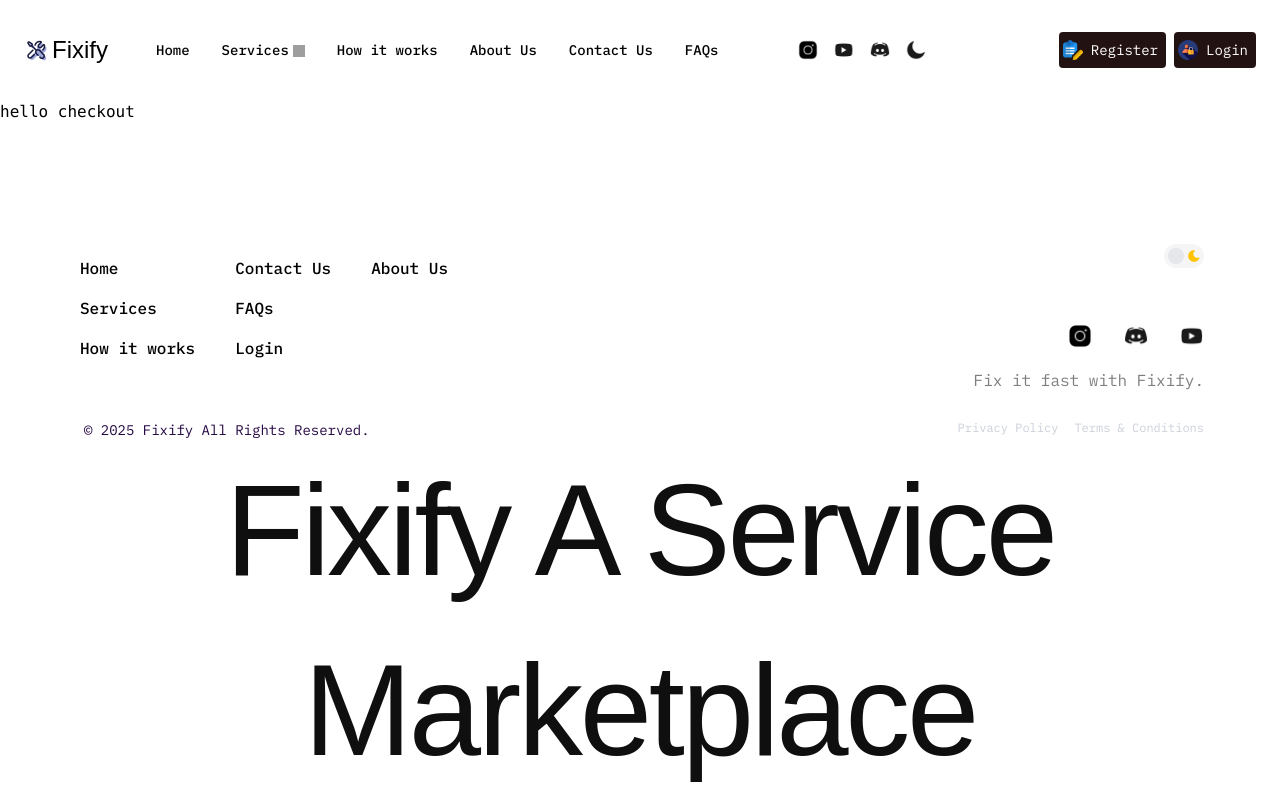
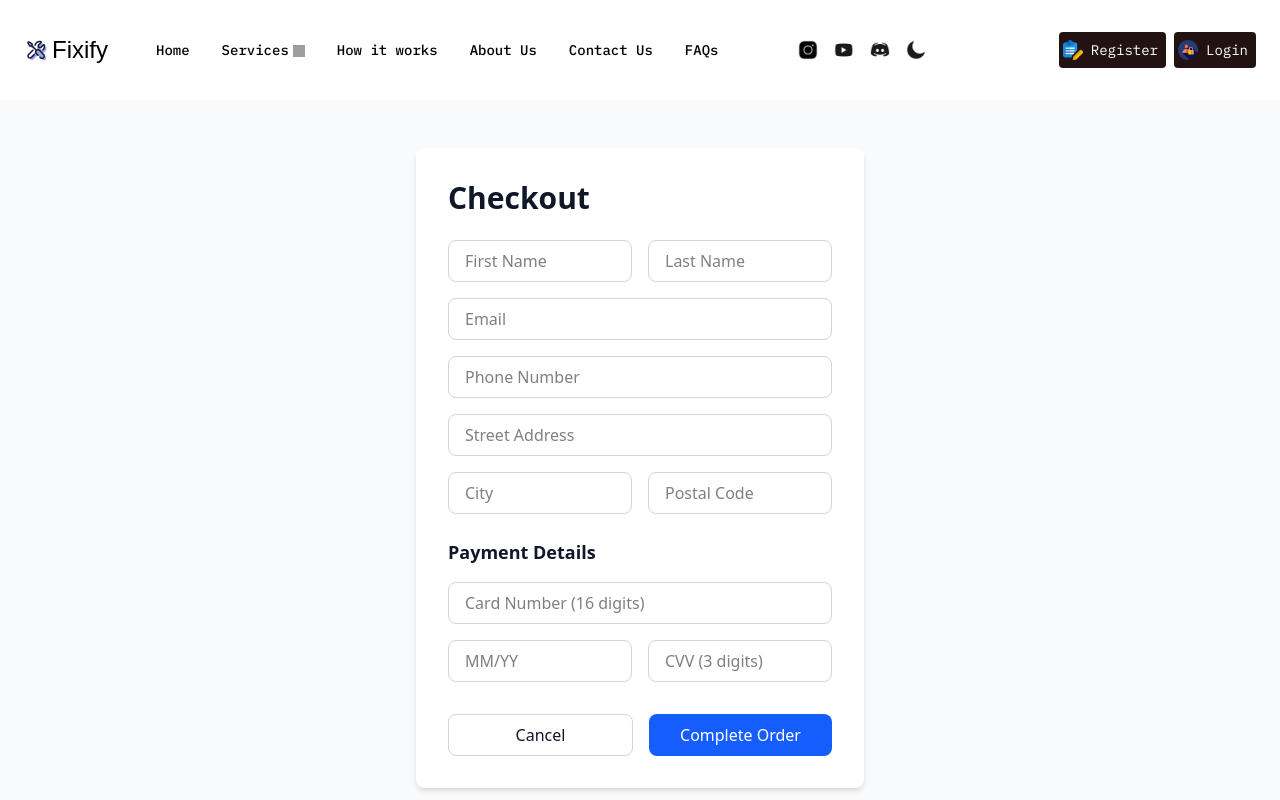
Before and after one commit to abdulrehman142/Fixify, a React (Vite) app: page /checkout in a window 1280 px wide. Shown: the top 800 px of the page. Built offline with nearby package versions, Linux system fonts and the light colour scheme; no server answers; grey boxes are pictures that could not be loaded; a web font is replaced by a local one.

Commit message:
"feat:checkout"

```diff
--- a/src/pages/Checkout.tsx
+++ b/src/pages/Checkout.tsx
@@ -1,9 +1,179 @@
+import { useState } from "react";
+import { useNavigate } from "react-router-dom";
 
 const Checkout = () => {
+  const navigate = useNavigate();
+  const [formData, setFormData] = useState({
+    firstName: "",
+    lastName: "",
+    email: "",
+    phone: "",
+    address: "",
+    city: "",
+    postalCode: "",
+    cardNumber: "",
+    expiryDate: "",
+    cvv: "",
+  });
+
+  const [loading, setLoading] = useState(false);
+
+  const handleInputChange = (e: React.ChangeEvent<HTMLInputElement>) => {
+    const { name, value } = e.target;
+    setFormData((prev) => ({
+      ...prev,
+      [name]: value,
+    }));
+  };
+
+  const handleSubmit = (e: React.FormEvent) => {
+    e.preventDefault();
+    setLoading(true);
+
+    // Simulate payment processing
+    setTimeout(() => {
+      setLoading(false);
+      alert("Order placed successfully!");
+      navigate("/");
+    }, 2000);
+  };
 
   return (
-    <div className="dark:text-white text-black dark:bg-black font-mono">
-        hello checkout
+    <div className="min-h-screen bg-gray-50 dark:bg-black py-12 px-4 sm:px-6 lg:px-8">
+      <div className="max-w-md mx-auto bg-white dark:bg-gray-900 rounded-lg shadow-md p-8">
+        <h1 className="text-3xl font-bold mb-6 text-gray-900 dark:text-white">Checkout</h1>
+
+        <form onSubmit={handleSubmit} className="space-y-4">
+          {/* Personal Information */}
+          <div className="grid grid-cols-2 gap-4">
+            <input
+              type="text"
+              name="firstName"
+              placeholder="First Name"
+              value={formData.firstName}
+              onChange={handleInputChange}
+              required
+              className="px-4 py-2 border border-gray-300 dark:border-gray-600 rounded-lg dark:bg-gray-800 dark:text-white focus:outline-none focus:ring-2 focus:ring-blue-500"
+            />
+            <input
+              type="text"
+              name="lastName"
+              placeholder="Last Name"
+              value={formData.lastName}
+              onChange={handleInputChange}
+              required
+              className="px-4 py-2 border border-gray-300 dark:border-gray-600 rounded-lg dark:bg-gray-800 dark:text-white focus:outline-none focus:ring-2 focus:ring-blue-500"
+            />
+          </div>
+
+          <input
+            type="email"
+            name="email"
+            placeholder="Email"
+            value={formData.email}
+            onChange={handleInputChange}
+            required
+            className="w-full px-4 py-2 border border-gray-300 dark:border-gray-600 rounded-lg dark:bg-gray-800 dark:text-white focus:outline-none focus:ring-2 focus:ring-blue-500"
+          />
+
+          <input
+            type="tel"
+            name="phone"
+            placeholder="Phone Number"
+            value={formData.phone}
+            onChange={handleInputChange}
+            required
+            className="w-full px-4 py-2 border border-gray-300 dark:border-gray-600 rounded-lg dark:bg-gray-800 dark:text-white focus:outline-none focus:ring-2 focus:ring-blue-500"
+          />
+
+          {/* Address Information */}
+          <input
+            type="text"
+            name="address"
+            placeholder="Street Address"
+            value={formData.address}
+            onChange={handleInputChange}
+            required
+            className="w-full px-4 py-2 border border-gray-300 dark:border-gray-600 rounded-lg dark:bg-gray-800 dark:text-white focus:outline-none focus:ring-2 focus:ring-blue-500"
+          />
+
+          <div className="grid grid-cols-2 gap-4">
+            <input
+              type="text"
+              name="city"
+              placeholder="City"
+              value={formData.city}
+              onChange={handleInputChange}
+              required
+              className="px-4 py-2 border border-gray-300 dark:border-gray-600 rounded-lg dark:bg-gray-800 dark:text-white focus:outline-none focus:ring-2 focus:ring-blue-500"
+            />
+            <input
+              type="text"
+              name="postalCode"
+              placeholder="Postal Code"
+              value={formData.postalCode}
+              onChange={handleInputChange}
+              required
+              className="px-4 py-2 border border-gray-300 dark:border-gray-600 rounded-lg dark:bg-gray-800 dark:text-white focus:outline-none focus:ring-2 focus:ring-blue-500"
+            />
+          </div>
+
+          {/* Payment Information */}
+          <h3 className="text-lg font-semibold mt-6 mb-4 text-gray-900 dark:text-white">Payment Details</h3>
+
+          <input
+            type="text"
+            name="cardNumber"
+            placeholder="Card Number (16 digits)"
+            maxLength={16}
+            value={formData.cardNumber}
+            onChange={handleInputChange}
+            required
+            className="w-full px-4 py-2 border border-gray-300 dark:border-gray-600 rounded-lg dark:bg-gray-800 dark:text-white focus:outline-none focus:ring-2 focus:ring-blue-500"
+          />
+
+          <div className="grid grid-cols-2 gap-4">
+            <input
+              type="text"
+              name="expiryDate"
+              placeholder="MM/YY"
+              maxLength={5}
+              value={formData.expiryDate}
+              onChange={handleInputChange}
+              required
+              className="px-4 py-2 border border-gray-300 dark:border-gray-600 rounded-lg dark:bg-gray-800 dark:text-white focus:outline-none focus:ring-2 focus:ring-blue-500"
+            />
+            <input
+              type="text"
+              name="cvv"
+              placeholder="CVV (3 digits)"
+              maxLength={3}
+              value={formData.cvv}
+              onChange={handleInputChange}
+              required
+              className="px-4 py-2 border border-gray-300 dark:border-gray-600 rounded-lg dark:bg-gray-800 dark:text-white focus:outline-none focus:ring-2 focus:ring-blue-500"
+            />
+          </div>
+
+          {/* Buttons */}
+          <div className="flex gap-4 mt-8">
+            <button
+              type="button"
+              onClick={() => navigate(-1)}
+              className="flex-1 px-4 py-2 border border-gray-300 dark:border-gray-600 text-gray-900 dark:text-white rounded-lg hover:bg-gray-100 dark:hover:bg-gray-800 transition-colors"
+            >
+              Cancel
+            </button>
+            <button
+              type="submit"
+              disabled={loading}
+              className="flex-1 px-4 py-2 bg-blue-600 text-white rounded-lg hover:bg-blue-700 disabled:bg-gray-400 transition-colors"
+            >
+              {loading ? "Processing..." : "Complete Order"}
+            </button>
+          </div>
+        </form>
+      </div>
     </div>
   );
 };
```
